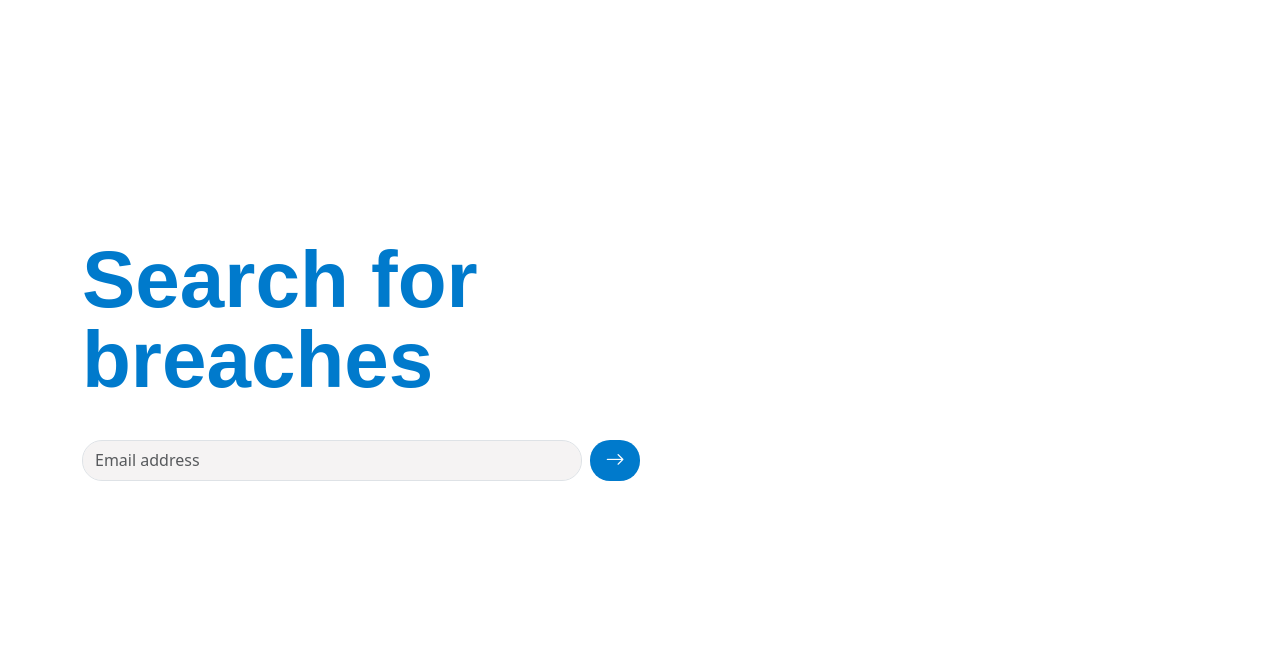
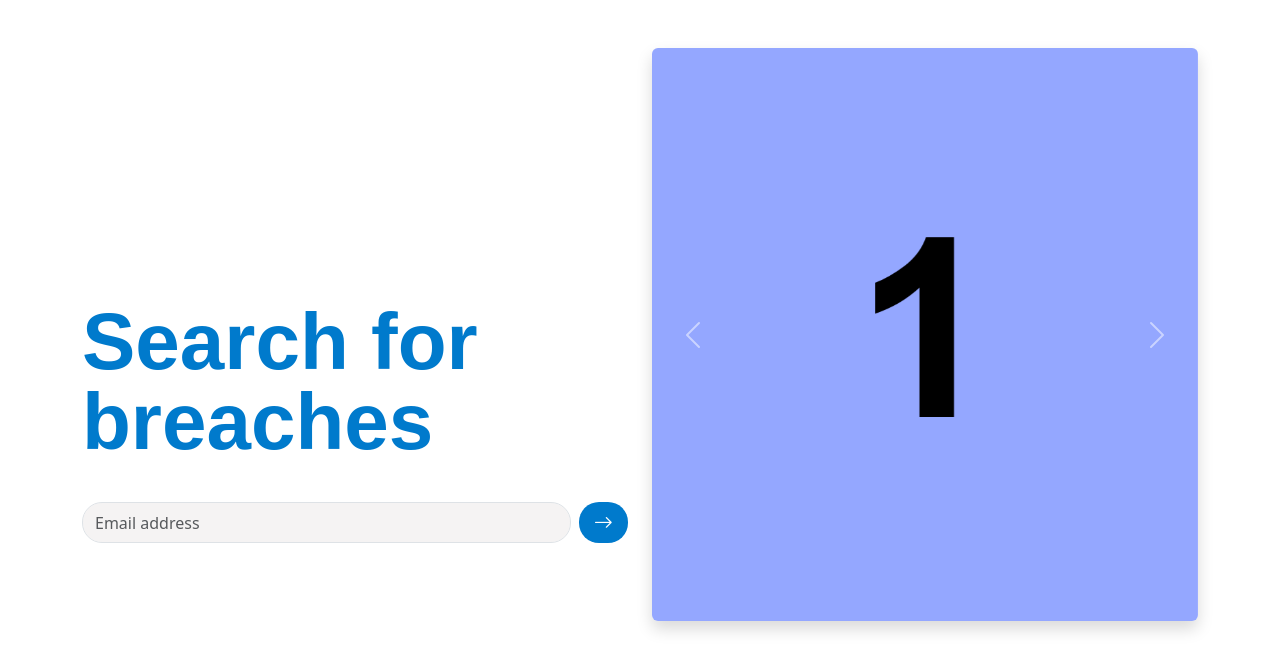
Before and after one commit to WSU-4110/PasswordLeakNotifier, a Flask app: page / in a window 1280 px wide. Shown: the top 671 px of the page. Run offline with Flask 3, Linux system fonts and the light colour scheme.

Commit message:
Added slideshow of placeholder images

```diff
--- a/templates/index.html
+++ b/templates/index.html
@@ -5,28 +5,74 @@
     <meta charset="UTF-8">
     <meta name="viewport" content="width=device-width, initial-scale=1.0">
     <title>Password Leak Notifier</title>
-    <link rel="stylesheet" href="https://cdn.jsdelivr.net/npm/bootstrap@5.3.0/dist/css/bootstrap.min.css" >
+    <link rel="stylesheet" href="https://cdn.jsdelivr.net/npm/bootstrap@5.3.0/dist/css/bootstrap.min.css">
     <link rel="stylesheet" href="https://cdn.jsdelivr.net/npm/bootstrap-icons@1.10.5/font/bootstrap-icons.css">
     <link rel="stylesheet" href="{{ url_for('static', filename='styles.css') }}">
 </head>
 
 <body class="bg-white">
-    <div class="container justify-content-center mt-5">
+    <div class="container mt-5">
+        <div class="row align-items-center">
+
+            <!-- Email Form (left-side) -->
+            <div class="col-md-6">
                 <form id="emailForm">
-            <label for="emailInput" class="form-label fw-bold" style="font-family: Arial, Helvetica, sans-serif;">
+                    <label for="emailInput" class="form-label fw-bold"
+                        style="font-family: Arial, Helvetica, sans-serif;">
                         Search for<br>breaches
                     </label>
 
                     <div class="d-flex mb-3" style="max-width: 900px; gap: 8px; margin-top: 2rem;">
                         <input type="email" class="form-control" placeholder="Email address" id="emailInput">
-                <!-- input type "email" automatically checks email validity -->
+                        <!-- input type="email" automatically checks email validity -->
                         <button class="btn submit-btn" type="submit">
                             <i class="bi bi-arrow-right" style="font-size: 1.2rem;"></i>
                         </button>
                     </div>
                 </form>
+            </div>
+
+            <!-- Slideshow (right-side) -->
+            <div class="col-md-6">
+                <div id="slideshow" class="carousel slide" data-bs-ride="carousel">
+                    <div class="carousel-inner rounded shadow">
+
+                        <div class="carousel-item active">
+                            <img src="{{ url_for('static', filename='images/1.png') }}" class="d-block w-100"
+                                alt="Slide 1">
+                        </div>
+                        <div class="carousel-item">
+                            <img src="{{ url_for('static', filename='images/2.png') }}" class="d-block w-100"
+                                alt="Slide 2">
+                        </div>
+                        <div class="carousel-item">
+                            <img src="{{ url_for('static', filename='images/3.png') }}" class="d-block w-100"
+                                alt="Slide 3">
+                        </div>
+                        <div class="carousel-item">
+                            <img src="{{ url_for('static', filename='images/4.png') }}" class="d-block w-100"
+                                alt="Slide 4">
+                        </div>
+                        <div class="carousel-item">
+                            <img src="{{ url_for('static', filename='images/5.png') }}" class="d-block w-100"
+                                alt="Slide 5">
+                        </div>
 
                     </div>
+                    <button class="carousel-control-prev" type="button" data-bs-target="#slideshow"
+                        data-bs-slide="prev">
+                        <span class="carousel-control-prev-icon" aria-hidden="true"></span>
+                    </button>
+                    <button class="carousel-control-next" type="button" data-bs-target="#slideshow"
+                        data-bs-slide="next">
+                        <span class="carousel-control-next-icon" aria-hidden="true"></span>
+                    </button>
+                </div>
+            </div>
+
+        </div>
+    </div>
+
 
     <!-- d-none divs will remain hidden until needed. script.js will remove the d-none class when a valid email is submitted. -->
     <div id="results" class="d-none text-center fw-bold">
@@ -48,6 +94,9 @@
 
     <script src="{{ url_for('static', filename='api.js') }}"></script>
 
+    <script src="https://cdn.jsdelivr.net/npm/bootstrap@5.3.0/dist/js/bootstrap.bundle.min.js"></script>
+
+
 </body>
 
 </html>
```
Also changed, not shown: static/images/1.png (added), static/images/2.png (added), static/images/3.png (added), static/images/4.png (added), static/images/5.png (added). Lines whose indentation alone changed are shown as unchanged.
